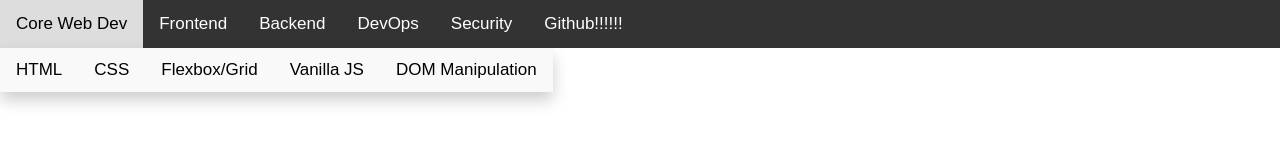
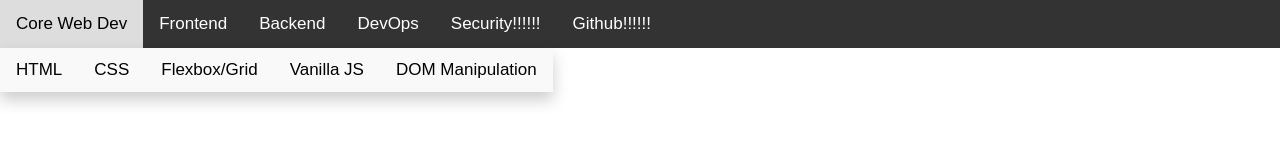
Before and after one commit to ZacharyLawCode/Main, a website: page index.html in a window 1280 px wide. Drawn offline with Linux system fonts and the light colour scheme.

Commit message:
more !!!

```diff
--- a/index.html
+++ b/index.html
@@ -129,7 +129,7 @@
     </div>
 
     <div class="dropdown">
-      <button class="dropbtn">Security</button>
+      <button class="dropbtn">Security!!!!!!</button>
       <div class="dropdown-content">
         <a href="#">Security (SSL)</a>
       </div>
```
